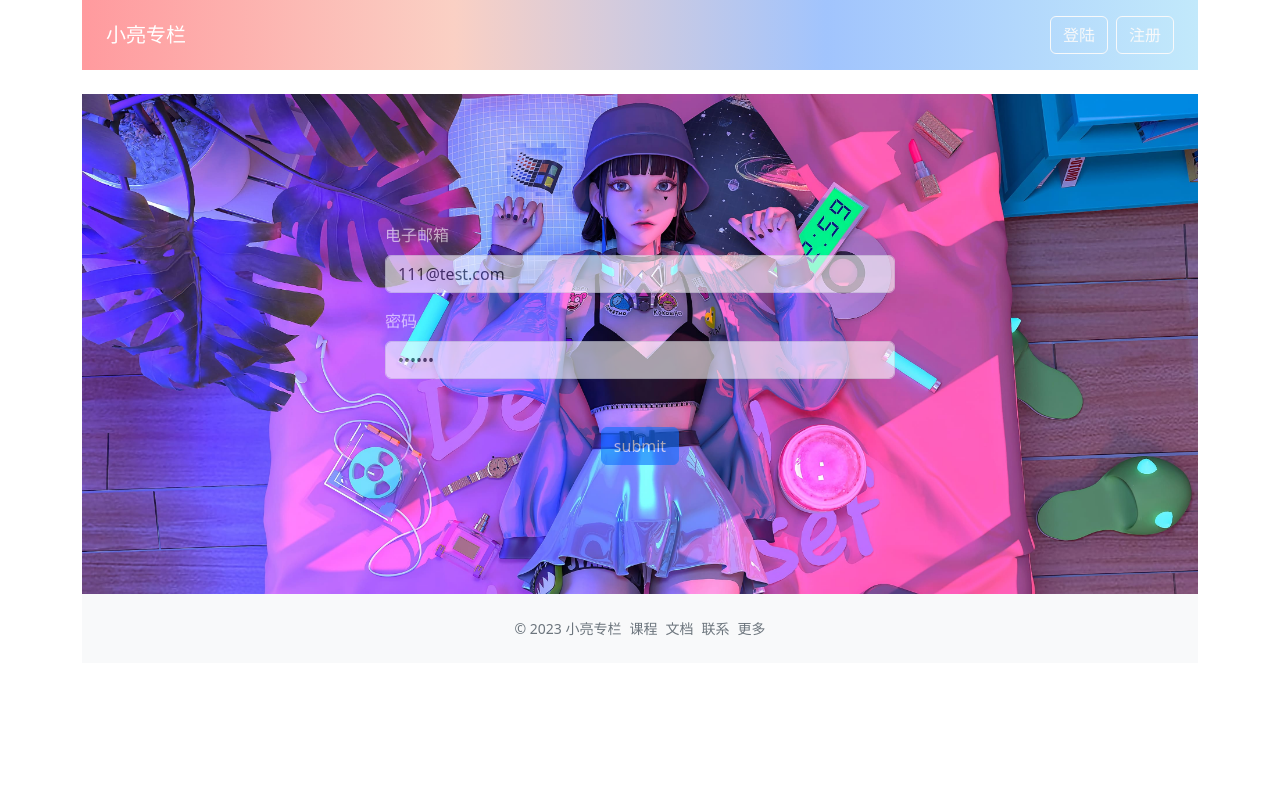
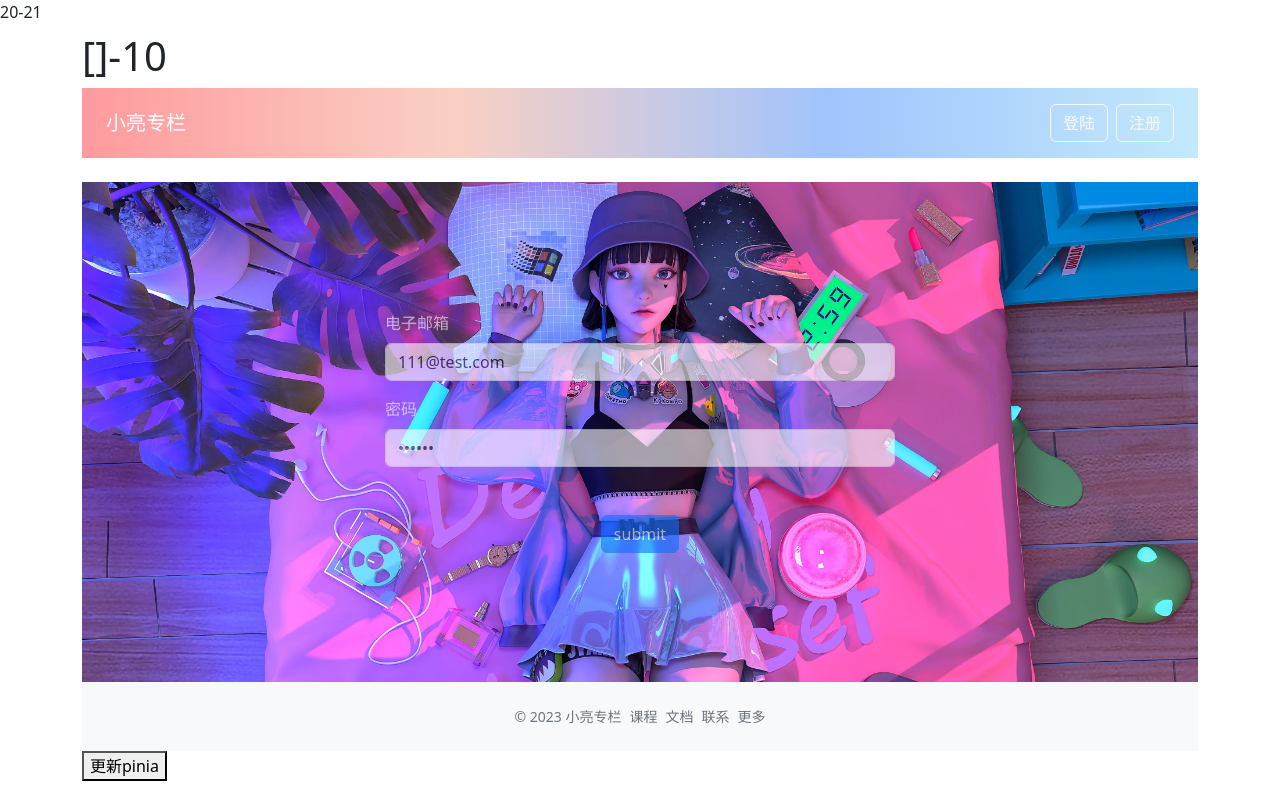
Before and after one commit to CN-L/reconfiguration-zheye, a Vue app: page /login in a window 1280 px wide. Built offline with nearby package versions, Linux system fonts and the light colour scheme; what darkmode-js would draw is missing.

Commit message:
feat($add): pinia中getter的用法 三种方式
直接使用/computed方式/storeTorefs结构的方式

```diff
--- a/src/App.vue
+++ b/src/App.vue
@@ -1,5 +1,10 @@
 <template>
+  {{ storeTest.doubleCount }}-{{ storeTest.doubleCountPlusOne }}
+  {{ selectColumn }}
   <div class="container">
+    <h2>{{ storeTest.getDataById('123') }}</h2>
+    <h1>{{ storeTest.data }}-{{ storeTest.total }}</h1>
+    <h3>{{ getDataById('123') }}</h3>
     <GlobalHeader :user="currentUser"></GlobalHeader>
     <!-- <Vnode1 msg="我是你爹"></Vnode1> -->
     <router-view v-slot="{ Component }">
@@ -8,12 +13,14 @@
       </transition>
     </router-view>
     <GlobalFooter></GlobalFooter>
+    <button @click="updateStore">更新pinia</button>
     <!-- <button class="keyframs1" @click="cut = ! cut">点击过渡动画</button>
     <div :class=" { transtion1: true, transtion2: cut}">测试数据transtion</div> -->
   </div>
 </template>
 
 <script lang="ts">
+import { useTestStore } from '@/store/piniaTest'
 import { computed, defineComponent, onMounted, watch, ref } from 'vue'
 import { useStore } from 'vuex'
 import GlobalHeader from '@/components/GlobalHeader.vue'
@@ -22,11 +29,16 @@ import Loader from './components/Loader.vue'
 import { GlobalDataProps } from './store/store'
 import createdMessage from '@/hooks/createMessage'
 import Vnode1 from '@/components/Vnode'
+import { storeToRefs } from 'pinia'
 import { useRoute } from 'vue-router'
+import { testPosts } from './testData'
 export default defineComponent({
   name: 'App',
   setup () {
     const cut = ref(true)
+    const storeTest = useTestStore()
+    // 将state结构后变成响应式对象
+    const { data, getDataById } = storeToRefs(storeTest)
     const store = useStore<GlobalDataProps>()
     const currentUser = computed(() => store.state.user)
     const isLoading = computed(() => store.state.loading)
@@ -37,10 +49,44 @@ export default defineComponent({
         createdMessage(message, 'error', 2000)
       }
     })
+
+    // pinia
+    const updateStore = () => {
+      // storeTest.data.push({
+      //   _id: '123',
+      //   title: '你说啥',
+      //   description: '我说我说你真的爱我'
+      // })
+      // storeTest.total++
+      storeTest.$patch((state) => {
+        state.data.push({
+          _id: '123',
+          title: '你说啥',
+          description: '我说我说你真的爱我'
+        })
+      // storeTest.total = 20
+      // })
+      // storeTest.$patch({ total: 24 }
+      // storeTest.$reset() // 重置
+      // 订阅
+      // storeTest.$subscribe((mutation, state) => {
+      //   console.log('sub', mutation, state)
+      // })
+      // storeTest.$patch({
+      //   data: [],
+      //   total: 20
+      })
+    }
+    const selectColumn = computed(() => storeTest.getDataById('123'))
     return {
+      data,
       cut,
       error,
       currentUser,
+      storeTest,
+      getDataById, // 取值方式1
+      updateStore,
+      selectColumn,
       isLoading
     }
   },
--- /dev/null
+++ b/src/store/piniaTest.ts
@@ -0,0 +1,25 @@
+import { defineStore } from 'pinia'
+import { ColumnProps } from '@/store/store'
+interface TestProps {
+  data: ColumnProps[],
+  total: number
+}
+// 最好使用use开头
+// 用id(即test)来连接store的vue-tools
+export const useTestStore = defineStore('test', {
+  state: ():TestProps => {
+    return {
+      data: [],
+      total: 10
+    }
+  },
+  getters: {
+    doubleCount: (state) => state.total * 2,
+    // 常规函数必须要规定类型
+    doubleCountPlusOne (): number {
+      // 自动补全 ✨
+      return this.doubleCount + 1
+    },
+    getDataById: (state) => (id: string) => state.data.find(column => column._id === id)
+  }
+})
```
